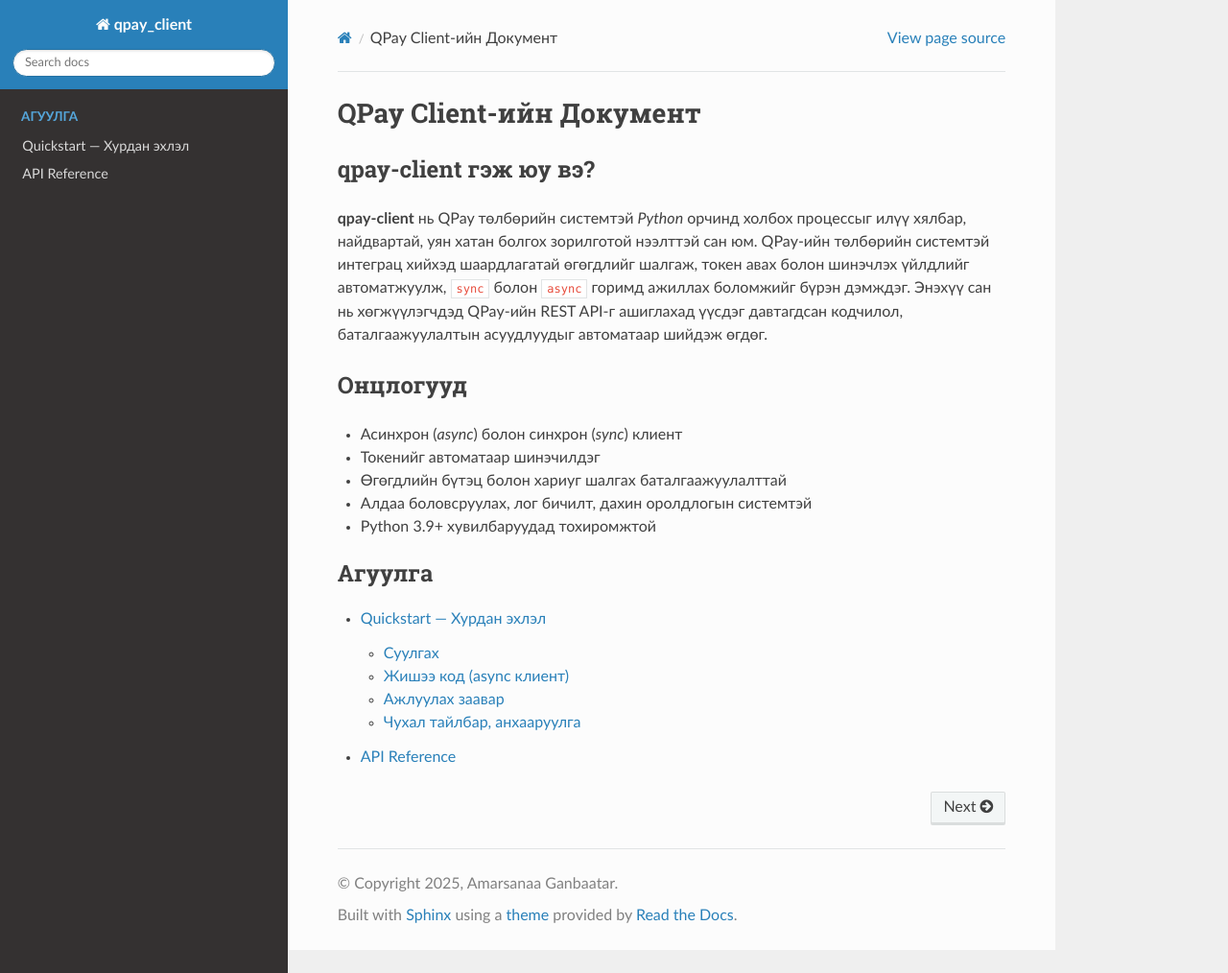
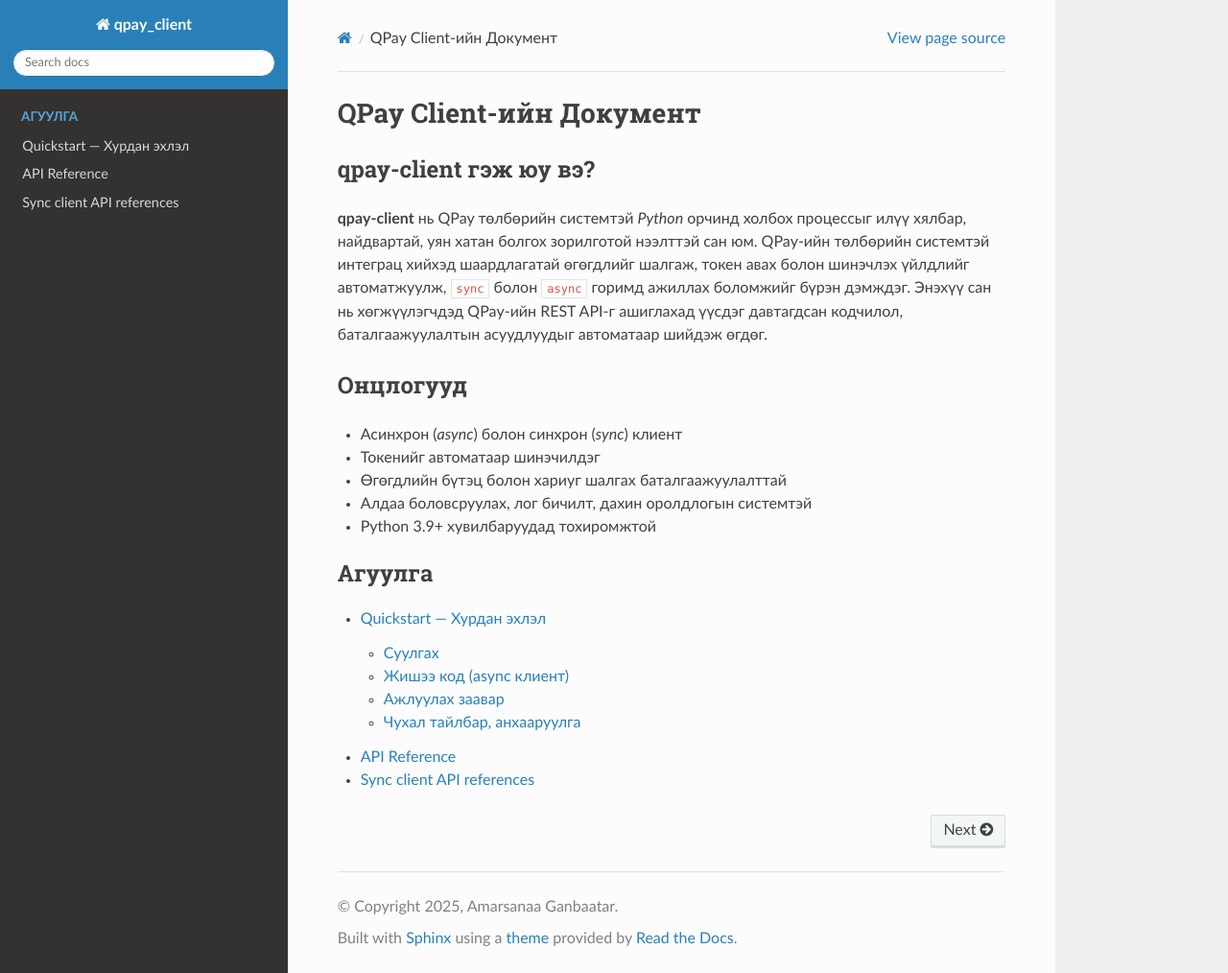
Before and after one commit to Amraa1/qpay_client, a Sphinx documentation site: the page built from docs/source/index.rst, in a window 1280 px wide and 1014 px high. Shown: the whole window at 96% size. Built offline with Sphinx 7.4.7 and the Read the Docs theme 3.1.0, drawn with Linux system fonts in a browser that asks for light colours.

Commit message:
added sync client api reference

```diff
--- a/docs/source/index.rst
+++ b/docs/source/index.rst
@@ -30,3 +30,4 @@
    quickstart
    examples
    api
+   sync_api
--- /dev/null
+++ b/docs/source/sync_api.rst
@@ -0,0 +1,7 @@
+Sync client API references
+==========================
+
+.. automodule:: qpay_client.v2.sync_client
+   :members:
+   :undoc-members:
+   :show-inheritance:
```
